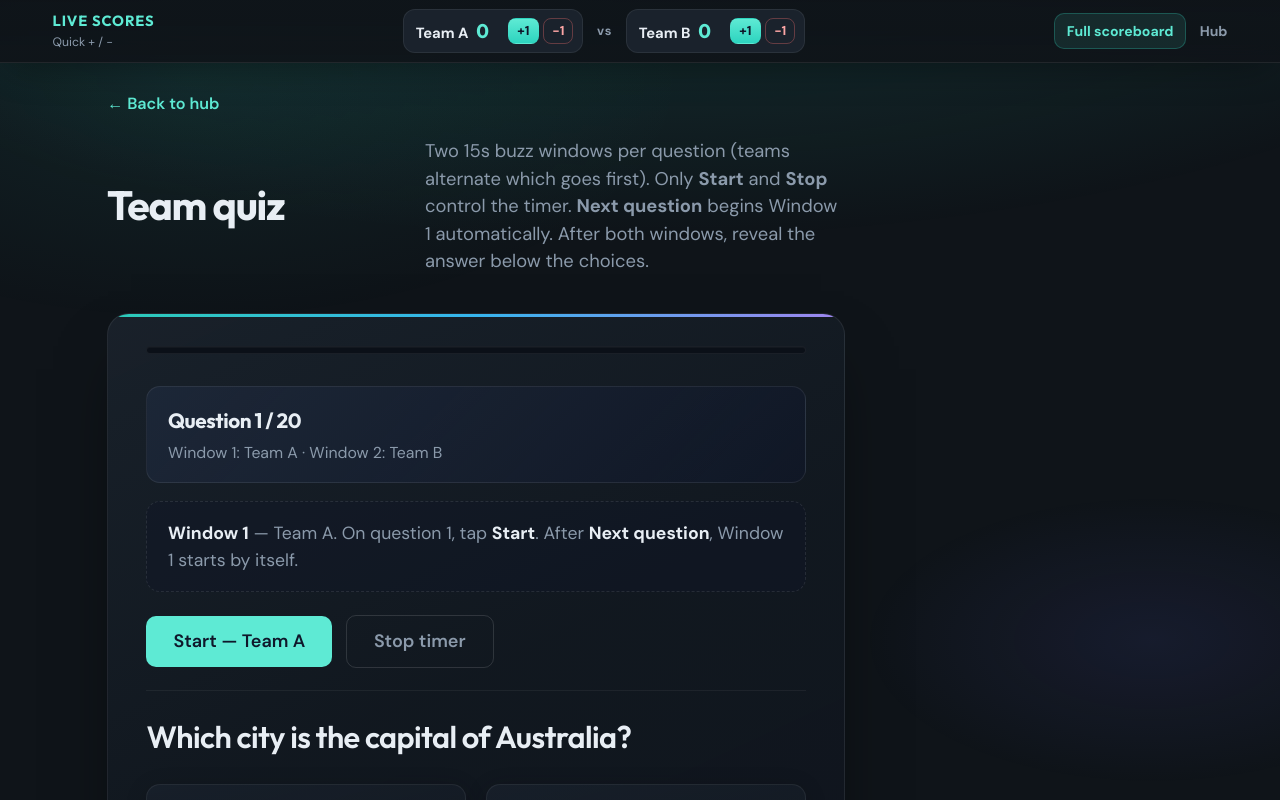
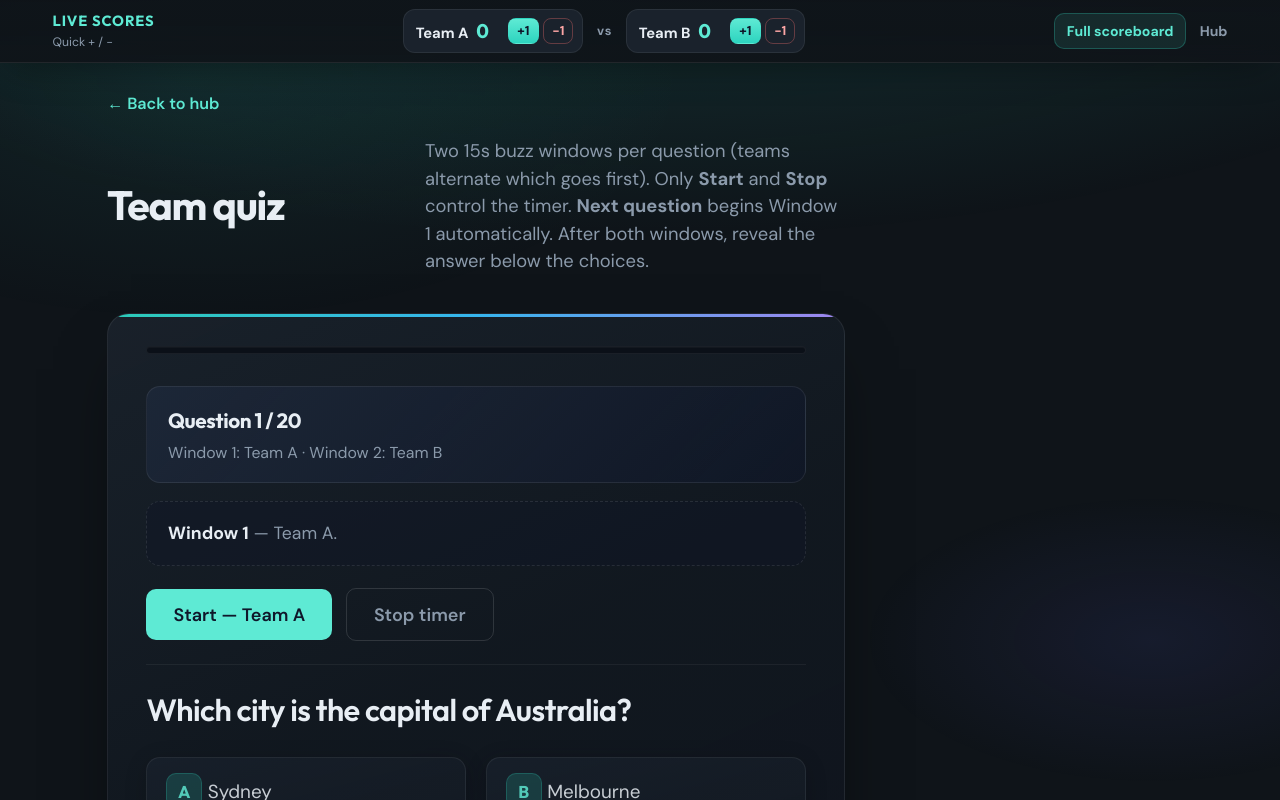
Before and after one commit to akshaygdhole/Fun-Friday-Games, a React (Vite) app: page /quiz in a window 1280 px wide. Shown: the top 800 px of the page. Built offline with nearby package versions, Linux system fonts and the light colour scheme.

Commit message:
Refactor quiz component to simplify timer instructions for Window 1, enhancing clarity for users.

```diff
--- a/src/pages/Quiz.jsx
+++ b/src/pages/Quiz.jsx
@@ -256,9 +256,7 @@ export default function Quiz() {
                   <div className="quiz-timer-idle">
                     {!firstDone && (
                       <p>
-                        <strong>Window 1</strong> — Team {teamFirst}. On question 1,
-                        tap <strong>Start</strong>. After <strong>Next question</strong>,
-                        Window 1 starts by itself.
+                        <strong>Window 1</strong> — Team {teamFirst}.
                       </p>
                     )}
                     {firstDone && !secondDone && (
```
